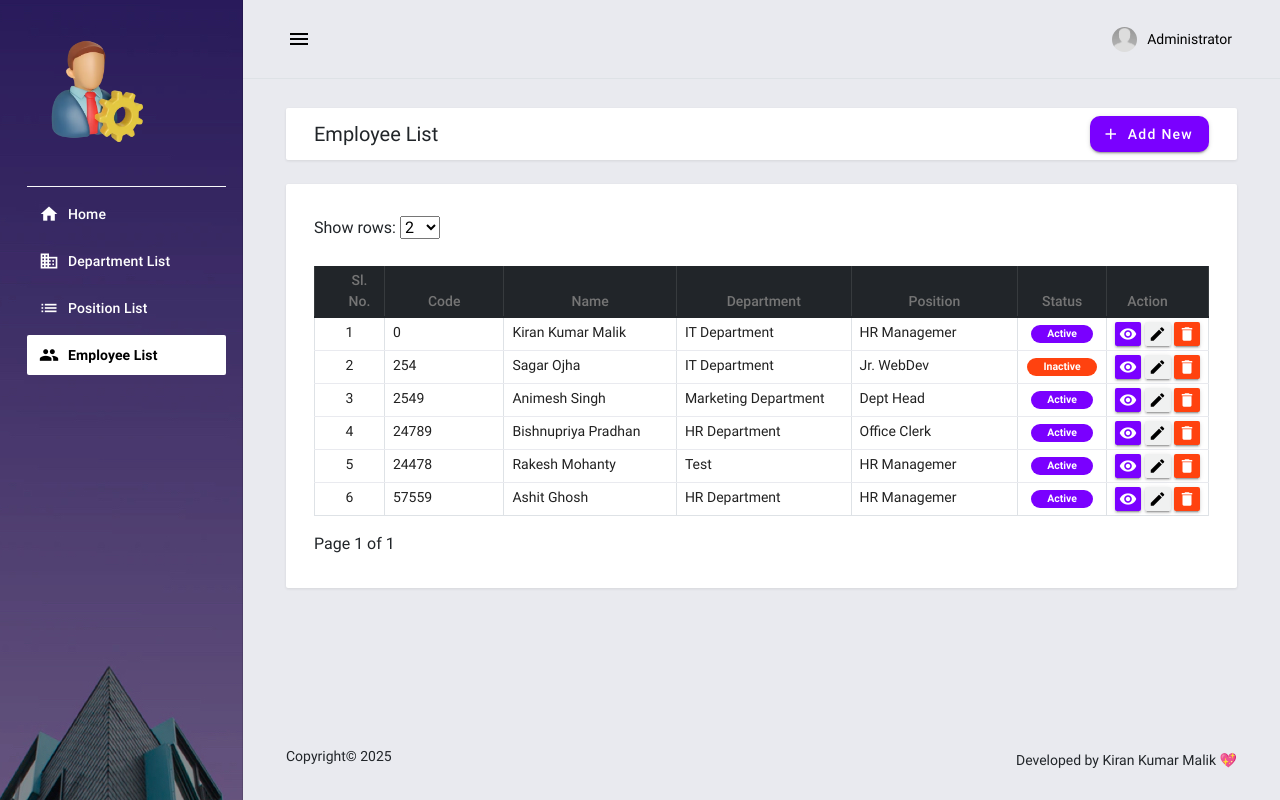
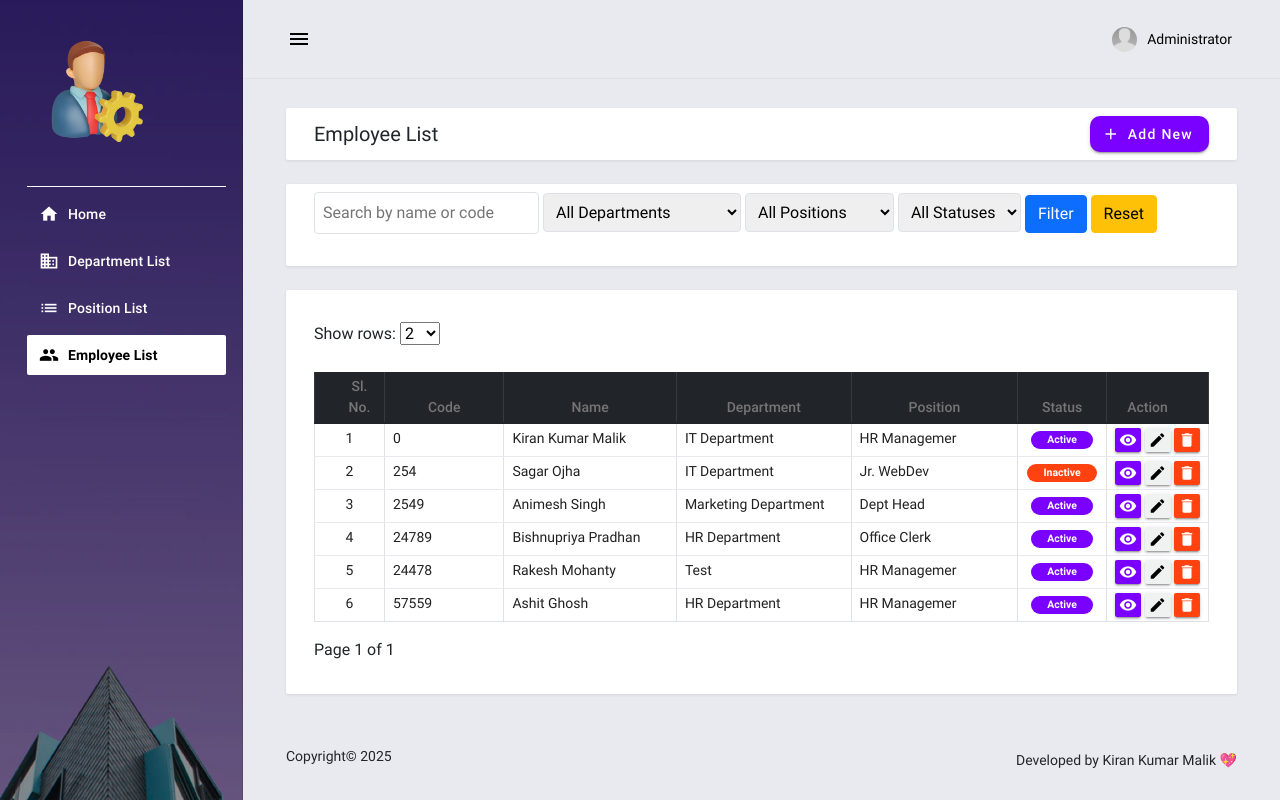
Before and after one commit to KiranKumarMalik/Employee-Management-System-Using-Django, a Django app: page /employees in a window 1280 px wide. Run offline with Django 3.2, Linux system fonts and the light colour scheme; a user stored in the database is signed in; data comes from the database, SQL or seed files in the repository; both versions use the stored data as it was after the commit; some libraries are stand-ins or nearby versions.

Commit message:
new filter feature

```diff
--- a/employee_information/templates/employee_information/employees.html
+++ b/employee_information/templates/employee_information/employees.html
@@ -6,6 +6,50 @@
             <div class="text-start">
                 <button class="mdc-button mdc-button--raised mdc-ripple-upgraded btn-sm" id="create_new" style="border-radius: 10px;"><i class="material-icons mdc-button__icon">add</i><span> Add New</span></button>
             </div>
+        </div>
+    </div>
+</div>
+<div class="mdc-layout-grid__cell stretch-card mdc-layout-grid__cell--span-12">
+    <div class="mdc-card py-2">
+        <div class="d-flex justify-content-between align-items-center">
+            <form method="GET" action="{% url 'employee-page' %}" class="mb-4">
+                <div class="grid grid-cols-4 gap-2">
+                    <!-- Search -->
+                    <input type="text" name="search" placeholder="Search by name or code"
+                           value="{{ search_query }}" class="p-2 w-64 border rounded">
+
+                    <!-- Department Filter -->
+                    <select name="department" class="p-2 w-64 border rounded">
+                        <option value="">All Departments</option>
+                        {% for dept in departments %}
+                            <option value="{{ dept.id }}" {% if department_id == dept.id|stringformat:"s" %}selected{% endif %}>
+                                {{ dept.name }}
+                            </option>
+                        {% endfor %}
+                    </select>
+
+                    <!-- Position Filter -->
+                    <select name="position" class="p-2 w-64 border rounded">
+                        <option value="">All Positions</option>
+                        {% for pos in positions %}
+                            <option value="{{ pos.id }}" {% if position_id == pos.id|stringformat:"s" %}selected{% endif %}>
+                                {{ pos.name }}
+                            </option>
+                        {% endfor %}
+                    </select>
+
+                    <!-- Status Filter -->
+                    <select name="status" class="p-2 w-64 border rounded">
+                        <option value="">All Statuses</option>
+                        <option value="1" {% if status == "1" %}selected{% endif %}>Active</option>
+                        <option value="0" {% if status == "0" %}selected{% endif %}>Inactive</option>
+                    </select>
+
+                    <!-- Submit Button -->
+                    <button type="submit" class="btn btn-primary">Filter</button>
+                    <a href="{% url 'employee-page' %}" class="btn btn-warning">Reset</a>
+                </div>
+            </form>
         </div>
     </div>
 </div>
--- a/employee_information/views.py
+++ b/employee_information/views.py
@@ -4,7 +4,8 @@ from employee_information.models import Department, Position, Employees
 from django.contrib.auth import authenticate, login, logout
 from django.contrib.auth.decorators import login_required
 from django.shortcuts import redirect
-from django.core.paginator import Paginator
+from django.core.paginator import Paginator, EmptyPage, PageNotAnInteger
+from django.db.models import Q
 import json
 employees = [
     {
@@ -172,17 +173,52 @@ def delete_position(request):
 def employees(request):
     employee_list = Employees.objects.all()
 
-    # Get number of rows per page from request or set default
-    rows_per_page = request.GET.get('rows', 10)  # Default to 10 rows if not specified
+    # Filtering Logic
+    search_query = request.GET.get('search', '')
+    department_id = request.GET.get('department', '')
+    position_id = request.GET.get('position', '')
+    status = request.GET.get('status', '')
+
+    if search_query:
+        employee_list = employee_list.filter(
+            Q(firstname__icontains=search_query) |
+            Q(lastname__icontains=search_query) |
+            Q(middlename__icontains=search_query) |
+            Q(code__icontains=search_query)
+        )
+
+    if department_id:
+        employee_list = employee_list.filter(department_id=department_id)
+
+    if position_id:
+        employee_list = employee_list.filter(position_id=position_id)
+
+    if status:
+        employee_list = employee_list.filter(status=status)
+
+    # Pagination
+    rows_per_page = int(request.GET.get('rows', 10))
     paginator = Paginator(employee_list, rows_per_page)
+    page_number = request.GET.get('page', 1)
 
-    page_number = request.GET.get('page', 1)  # Get current page number
-    page_obj = paginator.get_page(page_number)
+    try:
+        page_obj = paginator.page(page_number)
+    except (PageNotAnInteger, EmptyPage):
+        page_obj = paginator.page(1)
+
+    departments = Department.objects.filter(status=1)
+    positions = Position.objects.filter(status=1)
 
     context = {
         'page_title': 'Employees',
-        'employees': page_obj,  # Paginated employee list
-        'rows_per_page': rows_per_page,  # Keep track of selected rows per page
+        'employees': page_obj,
+        'rows_per_page': rows_per_page,
+        'search_query': search_query,
+        'department_id': department_id,
+        'position_id': position_id,
+        'status': status,
+        'departments': departments,
+        'positions': positions
     }
     return render(request, 'employee_information/employees.html', context)
 @login_required
```
Also changed, not shown: db.sqlite3.
